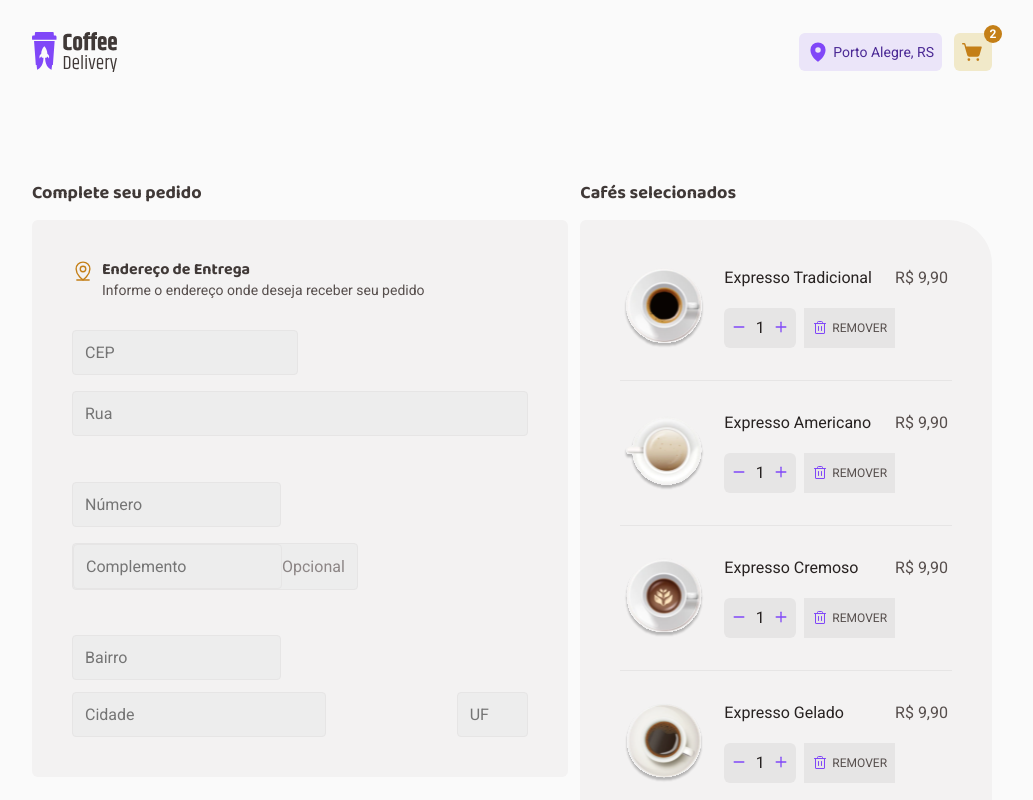
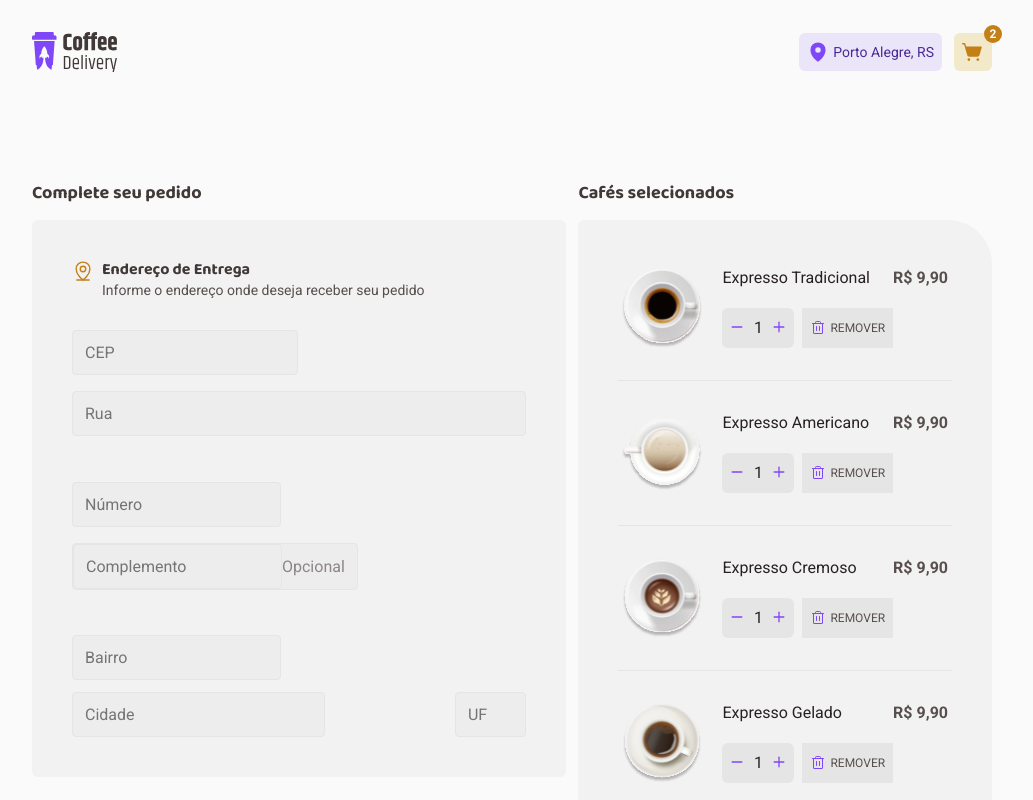
Before and after one commit to MartinGBB/coffee-delivery, a React (Vite) app: page /checkout in a window 1280 px wide. Shown: the top 800 px of the page, without its empty margins (128-1161 px from the left). Built offline with nearby package versions, Linux system fonts and the light colour scheme.

Commit message:
style: formata fonte do precio

```diff
--- a/src/pages/Checkout/CoffeSelected/index.tsx
+++ b/src/pages/Checkout/CoffeSelected/index.tsx
@@ -4,7 +4,7 @@ import { ButtonsAddToCart } from '../../Home/components/Products/styles'
 import {
   ButtonsContainer,
   Product,
-  ProductsContainer,
+  ProductContainer,
   SelectedContainer,
 } from './styles'
 
@@ -14,7 +14,7 @@ export function CoffeeSelected() {
       {productsData.map((productCart) => {
         return (
           <div key={productCart.id}>
-            <ProductsContainer>
+            <ProductContainer>
               <Product>
                 <img src={productCart.image} alt={productCart.name} />
                 <p>{productCart.name}</p>
@@ -38,7 +38,7 @@ export function CoffeeSelected() {
               <span>
                 R$ <span>{productCart.price}</span>
               </span>
-            </ProductsContainer>
+            </ProductContainer>
           </div>
         )
       })}
--- a/src/pages/Checkout/CoffeSelected/styles.ts
+++ b/src/pages/Checkout/CoffeSelected/styles.ts
@@ -13,13 +13,18 @@ export const SelectedContainer = styled.div`
   }
 `
 
-export const ProductsContainer = styled.div`
+export const ProductContainer = styled.div`
   display: flex;
   height: 5rem;
   margin-bottom: 1.5rem;
   justify-content: space-between;
   padding: 0.5rem 0.25rem;
   margin-bottom: 1.5rem;
+
+  > span {
+    font-weight: 700;
+    color: ${({ theme }) => theme['base-text']};
+  }
 `
 
 export const Product = styled.div`
```
